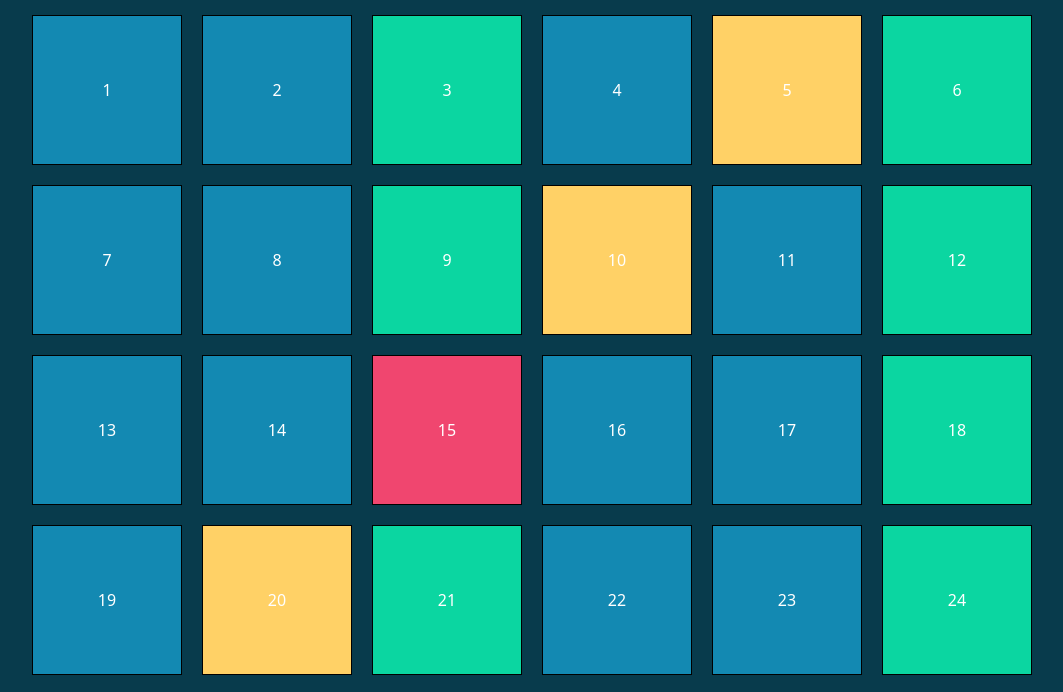
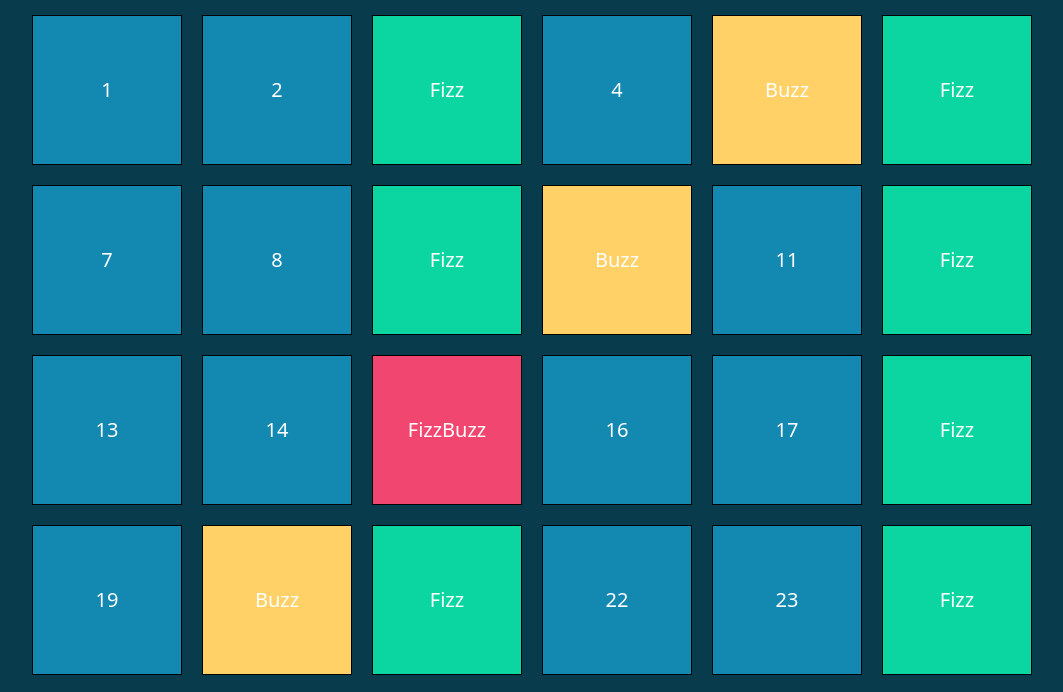
Before and after one commit to MattiaM99/js-fizzbuzzdom, a plain HTML site: page index.html in a window 1280 px wide. Shown: the part 99-791 px from the top of the page, without its empty margins (48-1111 px from the left). Drawn offline with nearby package versions, Linux system fonts and the light colour scheme.

Commit message:
fine progetto

```diff
--- a/css/style.css
+++ b/css/style.css
@@ -3,6 +3,7 @@ body {
   color: #fff;
 }
 .box {
+  font-size: 20px;
   width: 150px;
   height: 150px;
   margin: 10px;
--- a/js/script.js
+++ b/js/script.js
@@ -8,12 +8,16 @@ for (let i = 1; i <= 100; i++) {
   console.log(box);
 
   if (!(i % 3) && !(i % 5)) {
-  box.classList.add('per3-5');
+    box.classList.add('per3-5');
+    box.innerHTML = ('FizzBuzz');
   }
   else if (!(i % 3)) {
-  box.classList.add('per3');
+    box.classList.add('per3');
+    box.innerHTML = ('Fizz');
+
   } else if (!(i % 5)) {
-  box.classList.add('per5');
+    box.classList.add('per5');
+    box.innerHTML = ('Buzz');
   }
   console.log(i);
 };
```
